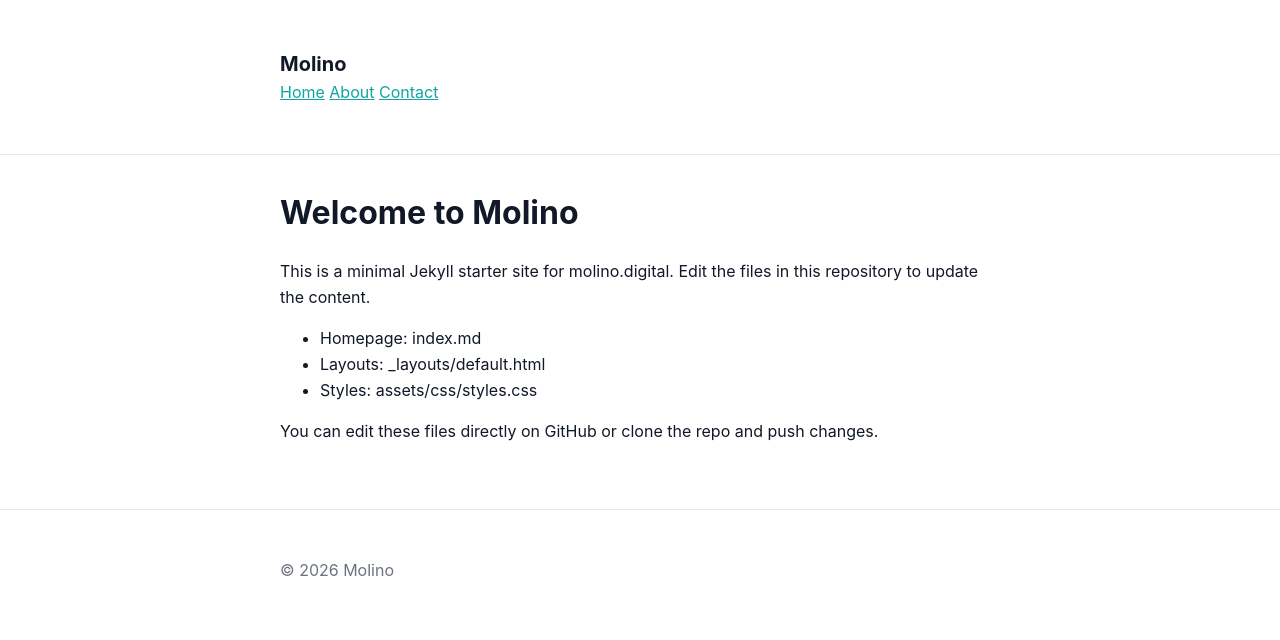
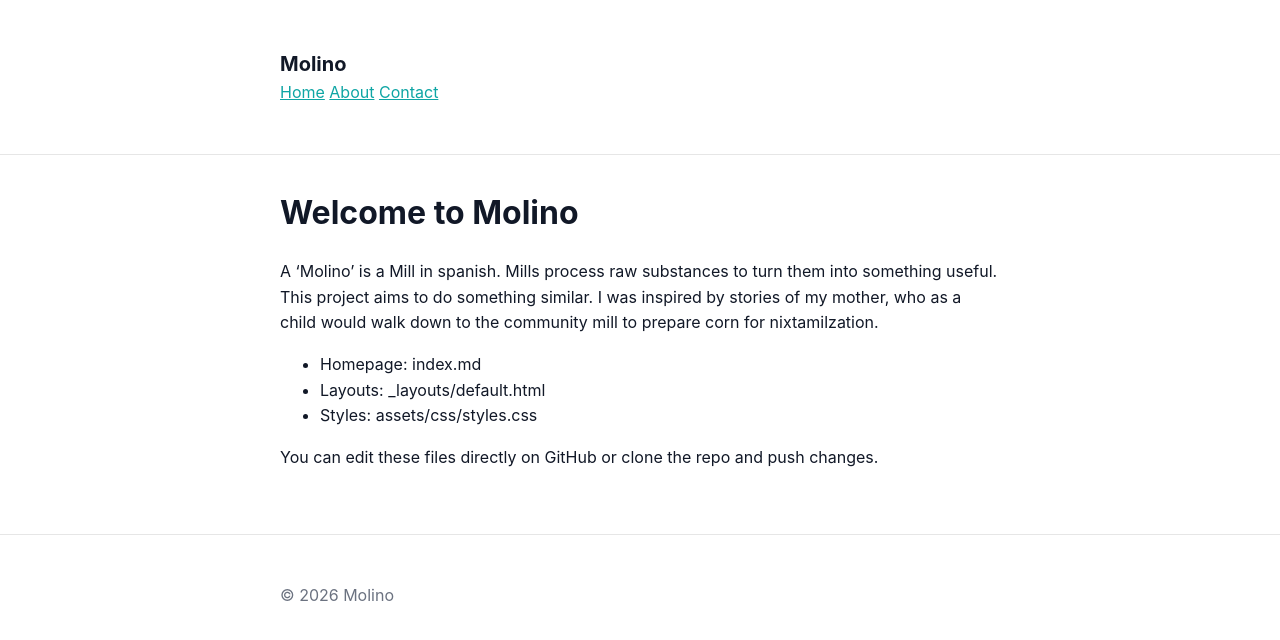
Before and after one commit to krisaguayo-cipac/Molino, a Jekyll site: the page built from index.md, in a window 1280 px wide. Shown: the top 640 px of the page. Built offline with Jekyll 4.4.1, drawn with Linux system fonts in a browser that asks for light colours.

Commit message:
Revise introduction in index.md
Updated the introduction to provide context about 'Molino' and its significance.

```diff
--- a/index.md
+++ b/index.md
@@ -5,7 +5,7 @@ title: Welcome
 
 # Welcome to Molino
 
-This is a minimal Jekyll starter site for molino.digital. Edit the files in this repository to update the content.
+A 'Molino' is a Mill in spanish. Mills process raw substances to turn them into something useful. This project aims to do something similar. I was inspired by stories of my mother, who as a child would walk down to the community mill to prepare corn for nixtamilzation.
 
 - Homepage: index.md
 - Layouts: _layouts/default.html
```
